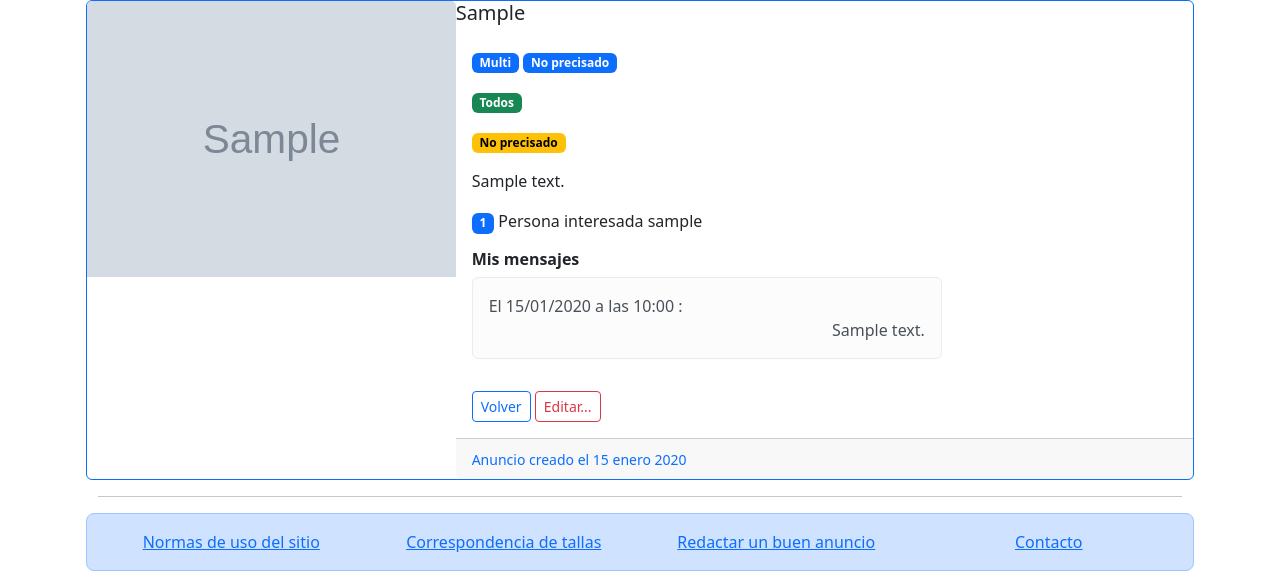
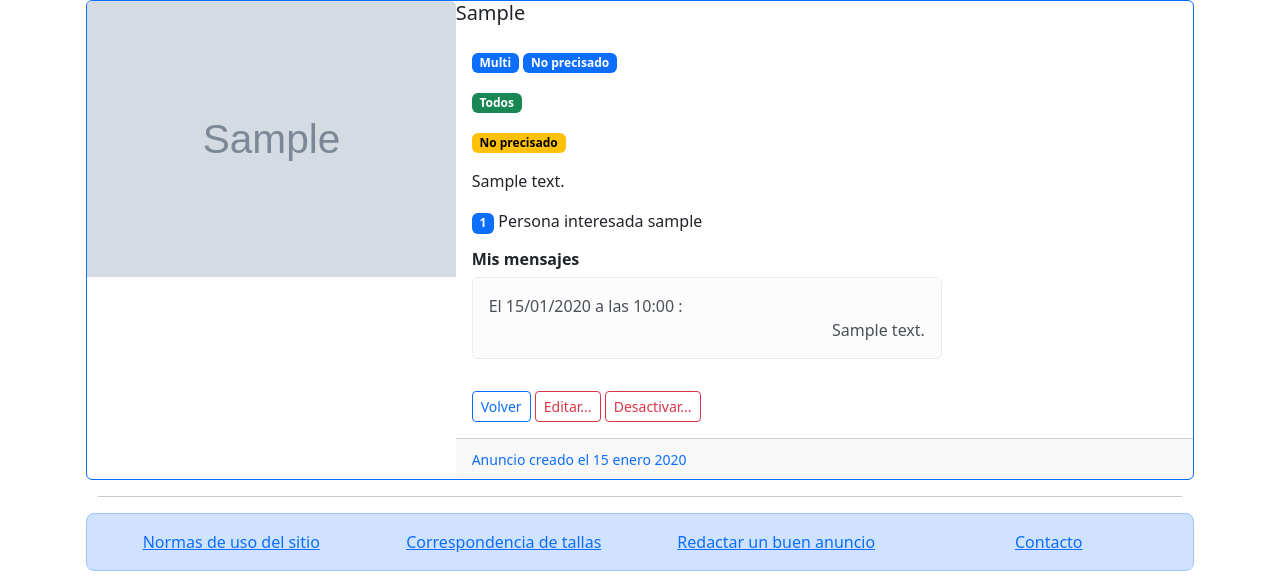
Before and after one commit to DarkCastor111/MercadoCentral, a Django app: page /1/1/ in a window 1280 px wide. Shown: the part 359-940 px from the top of the page. Run offline with Django 5.2, Linux system fonts and the light colour scheme; a user stored in the database is signed in; tables that the repository leaves empty hold one stand-in row (values such as "Sample post"); grey boxes marked "Sample" are stand-in pictures.

Commit message:
Version 00.21 Core Desactivacion

```diff
--- a/mercadocentral/core/models.py
+++ b/mercadocentral/core/models.py
@@ -87,6 +87,7 @@ class Anuncio(models.Model):
     foto = models.ImageField(upload_to=custom_upload_to, null=True, blank=True)
     usuario = models.ForeignKey(User, on_delete=models.CASCADE)
     mensajes = models.SmallIntegerField(default=0)
+    activo = models.BooleanField(default=True)
     created = models.DateTimeField(auto_now_add=True, verbose_name="Fecha de creación")
     updated = models.DateTimeField(auto_now=True, verbose_name="Fecha de edición")
 
--- a/mercadocentral/core/templates/core/anuncio_detail.html
+++ b/mercadocentral/core/templates/core/anuncio_detail.html
@@ -112,7 +112,8 @@
                 {% endif %}
 
                 {% if user == anuncio.usuario %}
-                <a href="{% url 'core_up_anun' anuncio.id anuncio.designacion|slugify %}" class="btn btn-outline-danger btn-block btn-sm mt-3">Editar...</a>
+                <a id="editar" href="{% url 'core_up_anun' anuncio.id anuncio.designacion|slugify %}" class="btn btn-outline-danger btn-block btn-sm mt-3">Editar...</a>
+                <a id="desactivar" href="{% url 'api_desactivar' anuncio.id %}" class="btn btn-outline-danger btn-block btn-sm mt-3">Desactivar...</a>
                 {% endif %}
             </div>
 
@@ -123,4 +124,16 @@
         </div>
     </div>
 </div>
+<script>
+document.addEventListener('DOMContentLoaded', function() {
+    var desactivarLink = document.getElementById('desactivar');
+    if (desactivarLink) {
+        desactivarLink.addEventListener('click', function(e) {
+            if (!confirm('¿Estás seguro de que deseas desactivar este anuncio?')) {
+                e.preventDefault();
+            }
+        });
+    }
+});
+</script>
 {% endblock %}
--- a/mercadocentral/core/templates/core/anuncio_list.html
+++ b/mercadocentral/core/templates/core/anuncio_list.html
@@ -8,6 +8,7 @@
 {% endblock %}
 
 {% block contenido %}
+    {% include 'core/bloc_messages.html' %}
     <div class="row">
         {% for anuncio in anuncio_list %}
         <div class="col-xl-3 col-md-4 col-sm-6 mt-2 mb-3 ">
--- a/mercadocentral/core/views.py
+++ b/mercadocentral/core/views.py
@@ -30,7 +30,7 @@ class AnunciosListView(ListView):
 
     def get_queryset(self):
 
-        queryset = super().get_queryset()
+        queryset = super().get_queryset().filter(activo=True)
         get_tal = self.request.GET.get('talla')
         get_pre = self.request.GET.get('prenda')
 
@@ -78,7 +78,7 @@ class MisAnunciosListView(ListView):
     model= Anuncio
 
     def get_queryset(self):
-        queryset = super().get_queryset()
+        queryset = super().get_queryset().filter(activo=True)
         queryset = queryset.filter(usuario = self.request.user).order_by('-updated')
         return queryset
 
@@ -93,7 +93,7 @@ class AnunciosFavoritosListView(ListView):
     model = Anuncio
 
     def get_queryset(self):
-        queryset = super().get_queryset()
+        queryset = super().get_queryset().filter(activo=True)
         user = self.request.user
         queryset = queryset.filter(mensajes_anuncio__author=user).distinct()
         return queryset
@@ -156,3 +156,21 @@ def api_reservar(request):
 
     messages.success(request, "Mensaje guardado correctamente.")
     return redirect('core_anuncio', pk=pk_anuncio, page_slug=slugify(ancio.designacion))
+
+def api_desactivar(request, pk_an):
+    if not pk_an:
+        messages.error(request, "No se ha especificado el anuncio a desactivar.")
+        return redirect('core_mis')
+
+    try:
+        anuncio = Anuncio.objects.get(pk=pk_an)
+        if request.user == anuncio.usuario or request.user.is_superuser:
+            anuncio.activo = False
+            anuncio.save()
+            messages.success(request, "El anuncio ha sido desactivado correctamente.")
+        else:
+            messages.error(request, "No tienes permiso para desactivar este anuncio.")
+    except Anuncio.DoesNotExist:
+        messages.error(request, "El anuncio no existe.")
+
+    return redirect('core_mis')
--- a/mercadocentral/mercadocentral/urls.py
+++ b/mercadocentral/mercadocentral/urls.py
@@ -30,6 +30,7 @@ urlpatterns = [
     path('nv_anuncio/', views.AnuncioCreateView.as_view(), name='core_nv_anun' ),
     path('up_anuncio/<int:pk>/<slug:page_slug>/', views.AnuncioUpdateView.as_view(), name='core_up_anun' ),
     path('reservar/', views.api_reservar, name='api_reservar' ),
+    path('desactivar/<int:pk_an>/', views.api_desactivar, name='api_desactivar' ),
     path('admin/', admin.site.urls),
     # Paths de Auth
     path('usuarios/', include(usuarios_patterns)),
```
Also changed, not shown: mercadocentral/core/migrations/0014_anuncio_activo.py (added).
